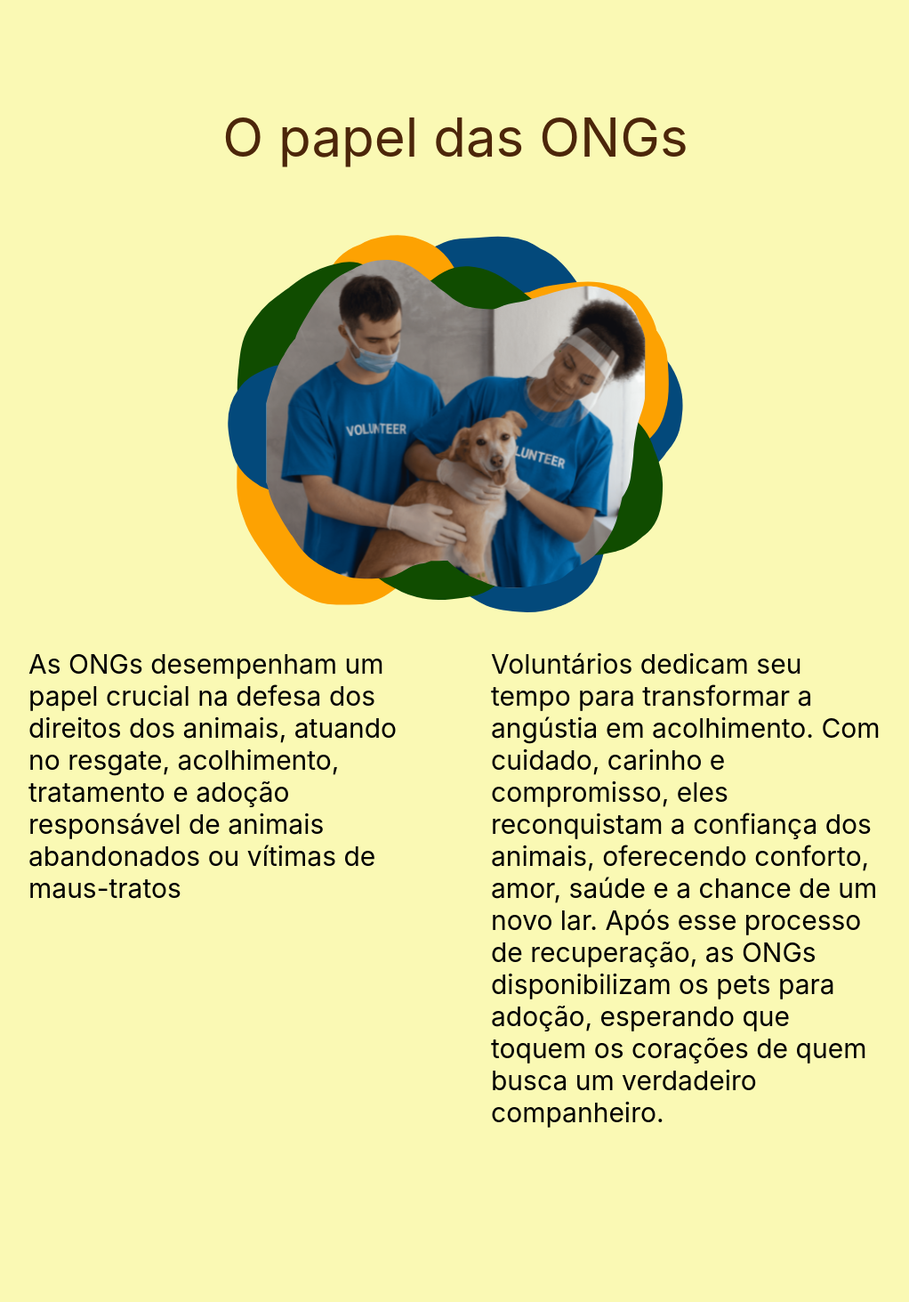
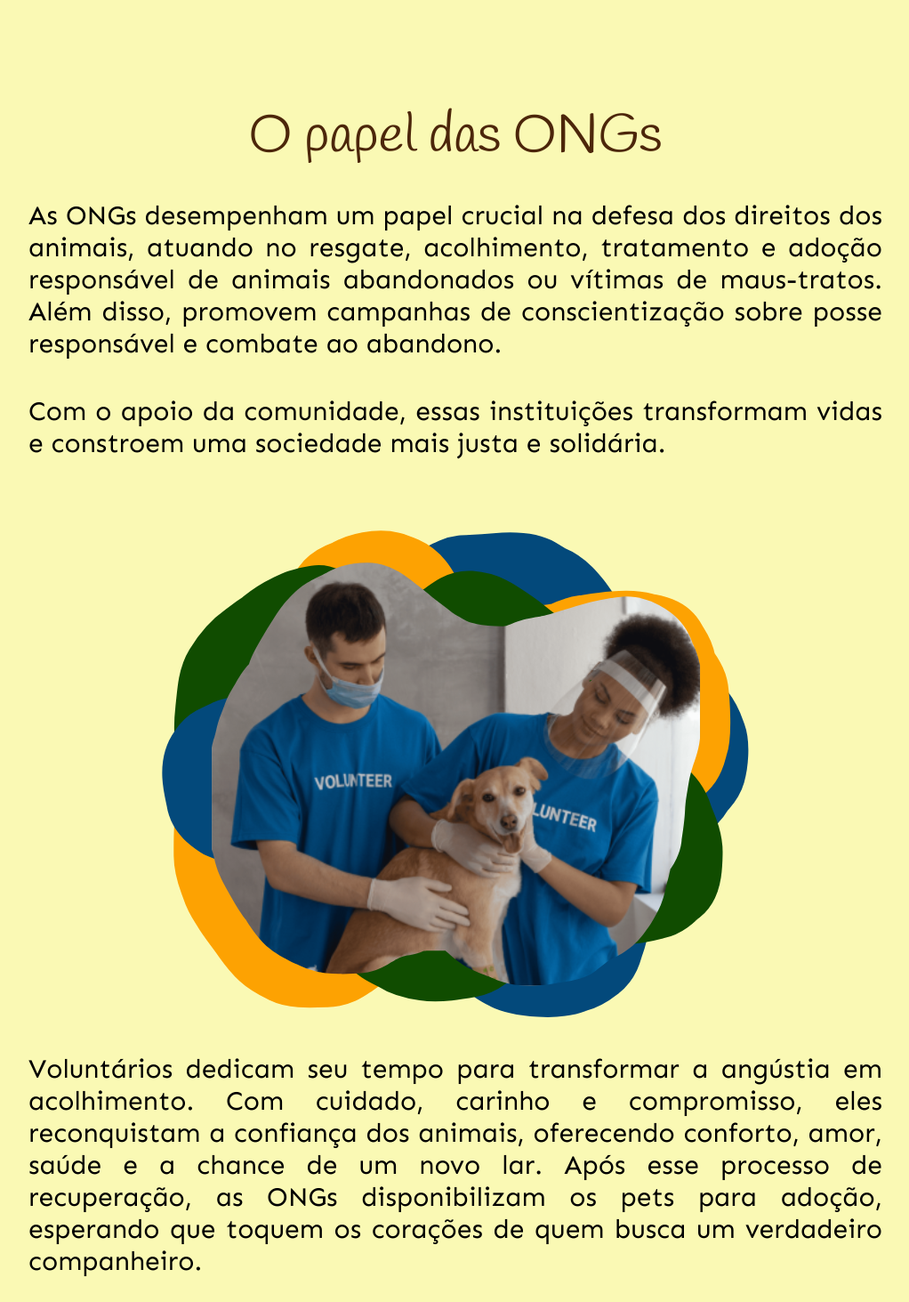
Before and after one commit to CaritasPets/Front-End, a Vue app: page /ongs in a window 1280 px wide. Shown: the part 1107-2570 px from the top of the page at 89% size, without its empty margins (128-1150 px from the left). Built offline with nearby package versions, Linux system fonts and the light colour scheme.

Commit message:
FIX: Change ong page style #29

```diff
--- /dev/null
+++ b/src/components/OngComponent/PapelOngs.vue
@@ -0,0 +1,13 @@
+<template>
+  <h2 class="text-center text-6xl text-[#4c260a] font-['Handlee']">O papel das ONGs</h2>
+    <p class="text-3xl my-10 text-justify font-['Sen']">
+      As ONGs desempenham um papel crucial na defesa dos direitos dos animais, atuando no resgate, acolhimento, tratamento e adoção responsável de animais abandonados ou vítimas de maus-tratos. Além disso, promovem campanhas de conscientização sobre posse responsável e combate ao abandono.
+    </p>
+    <p class="text-3xl my-10 text-justify font-['Sen']">
+      Com o apoio da comunidade, essas instituições transformam vidas e constroem uma sociedade mais justa e solidária.
+    </p>
+    <img class="w-165 mx-auto mt-20" src="/imagem_ongs.svg" alt="Imagem de voluntários cuidando de um cachorro" />
+    <p class="text-3xl my-10 text-justify font-['Sen']">
+      Voluntários dedicam seu tempo para transformar a angústia em acolhimento. Com cuidado, carinho e compromisso, eles reconquistam a confiança dos animais, oferecendo conforto, amor, saúde e a chance de um novo lar. Após esse processo de recuperação, as ONGs disponibilizam os pets para adoção, esperando que toquem os corações de quem busca um verdadeiro companheiro.
+    </p>
+</template>
--- a/src/components/PapelOngs.vue
+++ /dev/null
@@ -1,24 +0,0 @@
-<template>
-  <h2 class="text-center text-6xl text-[#4c260a]">O papel das ONGs</h2>
-  <div class="flex flex-col items-center my-20">
-    <img class="w-lg " src="/imagem_ongs.svg" alt="" />
-    <ul class="flex gap-20">
-      <li class="w-[50%]">
-        <p class="text-3xl my-10">
-          As ONGs desempenham um papel crucial na defesa dos direitos dos animais, atuando no
-          resgate, acolhimento, tratamento e adoção responsável de animais abandonados ou vítimas de
-          maus-tratos
-        </p>
-      </li>
-      <li class="w-[50%]">
-        <p class="text-3xl my-10">
-          Voluntários dedicam seu tempo para transformar a angústia em acolhimento. Com cuidado,
-          carinho e compromisso, eles reconquistam a confiança dos animais, oferecendo conforto,
-          amor, saúde e a chance de um novo lar. Após esse processo de recuperação, as ONGs
-          disponibilizam os pets para adoção, esperando que toquem os corações de quem busca um
-          verdadeiro companheiro.
-        </p>
-      </li>
-    </ul>
-  </div>
-</template>
--- a/src/views/OngsPage.vue
+++ b/src/views/OngsPage.vue
@@ -1,6 +1,6 @@
 <script setup>
 import BannerComponent from '../components/BannerComponent.vue';
-import PapelOngs from '../components/PapelOngs.vue';
+import PapelOngs from '../components/OngComponent/PapelOngs.vue';
 import OngsComponent from '../components/OngsComponent.vue';
 
 import { useBannerComponentStore } from '../stores/BannerComponentStore';
```
